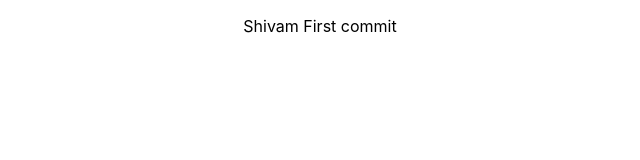
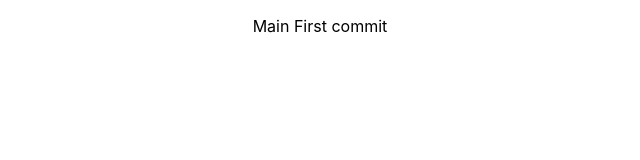
Before and after one commit to shivamnamdeo0101/ecomm-frontend, a React (Create React App) app: page / in a window 1280 px wide. Shown: the top 160 px of the page, without its empty margins (320-960 px from the left). Built offline with nearby package versions, Linux system fonts and the light colour scheme.

Commit message:
first commit

```diff
--- a/src/App.js
+++ b/src/App.js
@@ -4,7 +4,7 @@ import './App.css';
 function App() {
   return (
     <div className="App">
-      <p>Shivam First commit</p>
+      <p>Main First commit </p>
     </div>
   );
 }
```
